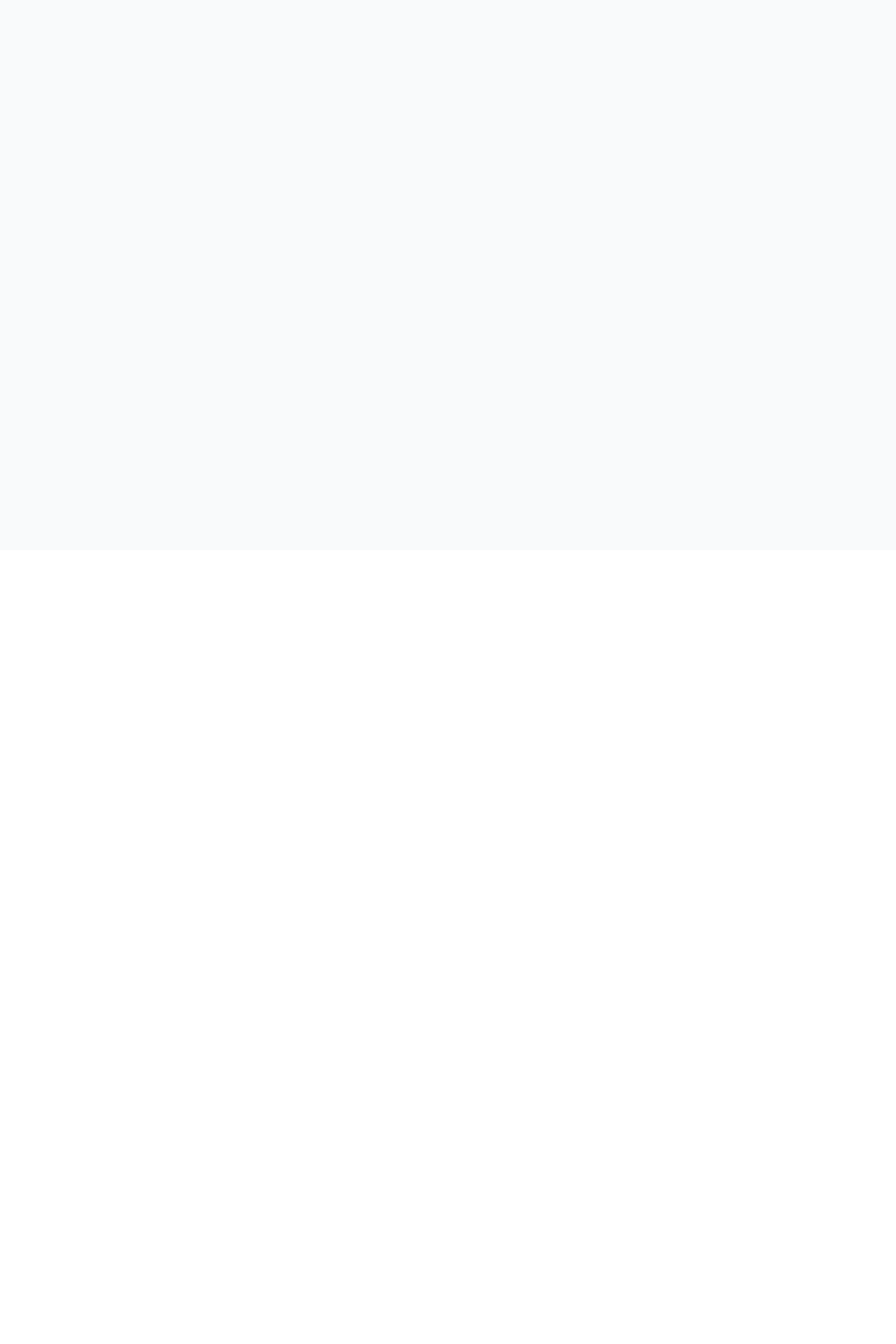
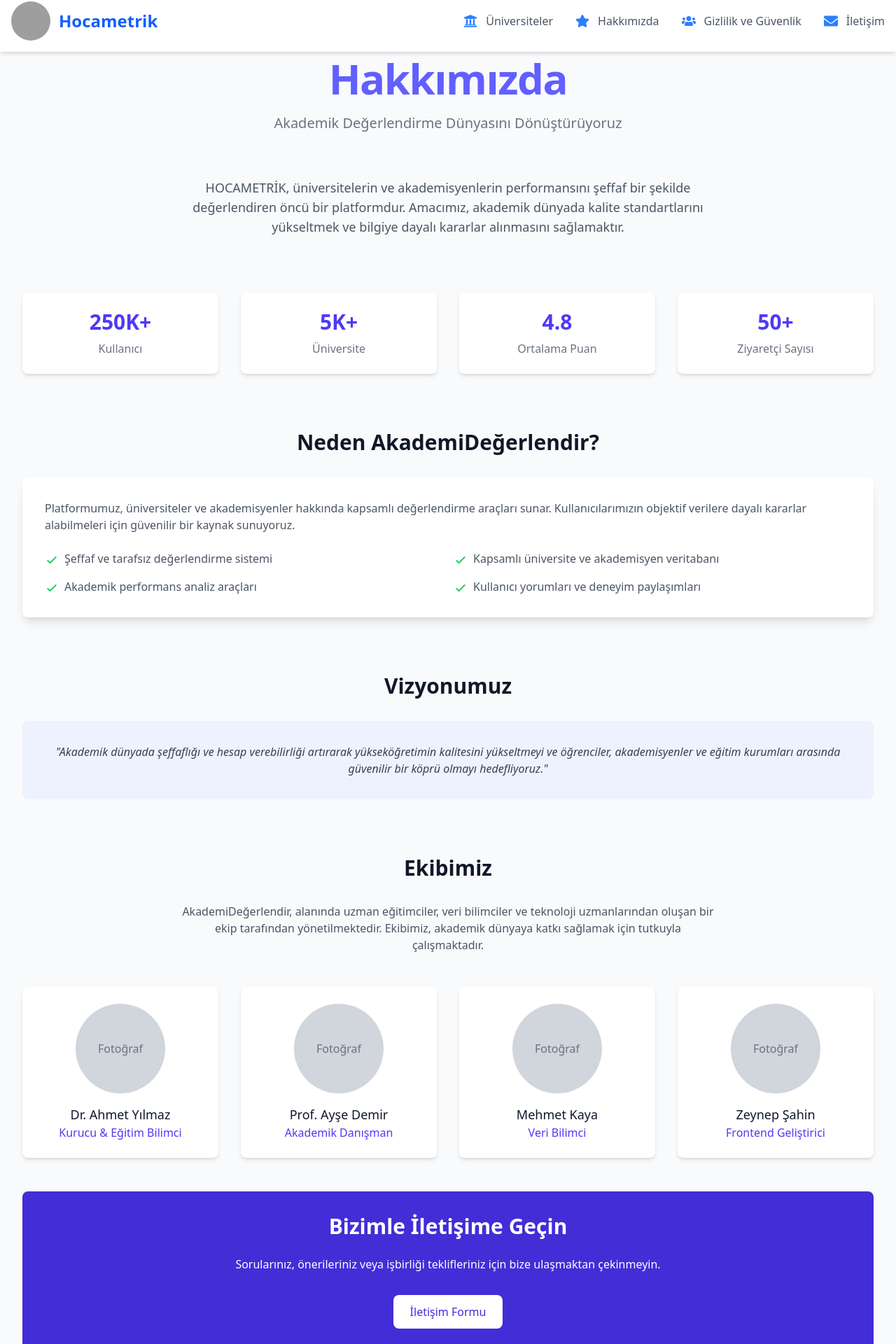
Before and after one commit to kalumian/Hocametrik-UI, a React (Vite) app in the folder Hocametrik-ui/: page /about in a window 1280 px wide. Before the commit this address had no page. Shown: the part 14-1934 px from the top of the page at 70% size. Before the commit the page ends 800 px from the top, so only its background shows below. Built offline with nearby package versions, Linux system fonts and the light colour scheme; grey boxes are pictures that could not be loaded.

Commit message:
page added

```diff
--- a/Hocametrik-ui/src/App.tsx
+++ b/Hocametrik-ui/src/App.tsx
@@ -11,6 +11,7 @@ import Faculties from './pages/Faculty/Faculties'
 import Academics from './pages/Academic/Academics'
 import Evaluations from './pages/Evaluation/Evaluations'
 import Contact from './pages/Contact/contact'
+import AboutPage from './pages/About/about'
 function App() {
 
   return (
@@ -18,6 +19,7 @@ function App() {
       <Routes>
         <Route path='/' element={<Home />} />
         <Route path='/contact' element={<MainLayout><Contact /></MainLayout>} />
+        <Route path='/about' element={<MainLayout><AboutPage /></MainLayout>} />
         <Route path='/universities' element={<MainLayout><Universities /></MainLayout>} />
         <Route path="/universities/:universityId/faculties" element={<MainLayout children={<Faculties />} />} />
         <Route path="/universities/:universityId/faculties/:facultyId/academics" element={<MainLayout children={<Academics />} />} />
--- a/Hocametrik-ui/src/components/Navbar/navLinks.ts
+++ b/Hocametrik-ui/src/components/Navbar/navLinks.ts
@@ -3,7 +3,7 @@ import { IconType } from 'react-icons/lib';
 
 const navLinks = [
   { id: 0, name: 'Üniversiteler', href: '/universities', icon: FaUniversity },
-  { id: 1, name: 'Platform Özellikleri', href: '#', icon: FaStar },
+  { id: 1, name: 'Hakkımızda', href: '/about', icon: FaStar },
   { id: 2, name: 'Gizlilik ve Güvenlik', href: '#', icon: FaUsers },
   { id: 4, name: 'İletişim', href: '/contact', icon: FaEnvelope },
 ]
--- /dev/null
+++ b/Hocametrik-ui/src/pages/About/about.tsx
@@ -0,0 +1,141 @@
+import React from 'react';
+
+const AboutPage: React.FC = () => {
+    return (
+        <div className="min-h-screen bg-gray-50 py-12 px-4 sm:px-6 lg:px-8 mt-12">
+            <div className="max-w-7xl mx-auto">
+                {/* Başlık */}
+                <div className="text-center mb-16">
+                    <h1 className="text-3xl font-extrabold text-indigo-500 sm:text-5xl sm:tracking-tight lg:text-6xl">
+                        Hakkımızda
+                    </h1>
+                    <p className="mt-5 max-w-xl mx-auto text-xl text-gray-500">
+                        Akademik Değerlendirme Dünyasını Dönüştürüyoruz
+                    </p>
+                </div>
+
+                {/* Giriş */}
+                <div className="mb-20 text-center">
+                    <p className="text-lg text-gray-600 max-w-3xl mx-auto">
+                        HOCAMETRİK, üniversitelerin ve akademisyenlerin performansını şeffaf bir şekilde
+                        değerlendiren öncü bir platformdur. Amacımız, akademik dünyada kalite standartlarını
+                        yükseltmek ve bilgiye dayalı kararlar alınmasını sağlamaktır.
+                    </p>
+                </div>
+
+                {/* İstatistikler */}
+                <div className="grid grid-cols-2 md:grid-cols-4 gap-8 mb-20 text-center">
+                    <div className="bg-white p-6 rounded-lg shadow-md">
+                        <p className="text-3xl font-bold text-indigo-600">250K+</p>
+                        <p className="text-gray-500 mt-2">Kullanıcı</p>
+                    </div>
+                    <div className="bg-white p-6 rounded-lg shadow-md">
+                        <p className="text-3xl font-bold text-indigo-600">5K+</p>
+                        <p className="text-gray-500 mt-2">Üniversite</p>
+                    </div>
+                    <div className="bg-white p-6 rounded-lg shadow-md">
+                        <p className="text-3xl font-bold text-indigo-600">4.8</p>
+                        <p className="text-gray-500 mt-2">Ortalama Puan</p>
+                    </div>
+                    <div className="bg-white p-6 rounded-lg shadow-md">
+                        <p className="text-3xl font-bold text-indigo-600">50+</p>
+                        <p className="text-gray-500 mt-2">Ziyaretçi Sayısı</p>
+                    </div>
+                </div>
+
+                {/* Neden Biz? */}
+                <div className="mb-20">
+                    <h2 className="text-3xl font-bold text-gray-900 mb-8 text-center">Neden AkademiDeğerlendir?</h2>
+                    <div className="bg-white p-8 rounded-lg shadow-lg">
+                        <p className="text-gray-600 mb-6">
+                            Platformumuz, üniversiteler ve akademisyenler hakkında kapsamlı değerlendirme araçları sunar.
+                            Kullanıcılarımızın objektif verilere dayalı kararlar alabilmeleri için güvenilir bir kaynak sunuyoruz.
+                        </p>
+                        <ul className="grid grid-cols-1 md:grid-cols-2 gap-4">
+                            <li className="flex items-start">
+                                <svg className="h-5 w-5 text-green-500 mt-1 mr-2" fill="none" viewBox="0 0 24 24" stroke="currentColor">
+                                    <path strokeLinecap="round" strokeLinejoin="round" strokeWidth={2} d="M5 13l4 4L19 7" />
+                                </svg>
+                                <span className="text-gray-600">Şeffaf ve tarafsız değerlendirme sistemi</span>
+                            </li>
+                            <li className="flex items-start">
+                                <svg className="h-5 w-5 text-green-500 mt-1 mr-2" fill="none" viewBox="0 0 24 24" stroke="currentColor">
+                                    <path strokeLinecap="round" strokeLinejoin="round" strokeWidth={2} d="M5 13l4 4L19 7" />
+                                </svg>
+                                <span className="text-gray-600">Kapsamlı üniversite ve akademisyen veritabanı</span>
+                            </li>
+                            <li className="flex items-start">
+                                <svg className="h-5 w-5 text-green-500 mt-1 mr-2" fill="none" viewBox="0 0 24 24" stroke="currentColor">
+                                    <path strokeLinecap="round" strokeLinejoin="round" strokeWidth={2} d="M5 13l4 4L19 7" />
+                                </svg>
+                                <span className="text-gray-600">Akademik performans analiz araçları</span>
+                            </li>
+                            <li className="flex items-start">
+                                <svg className="h-5 w-5 text-green-500 mt-1 mr-2" fill="none" viewBox="0 0 24 24" stroke="currentColor">
+                                    <path strokeLinecap="round" strokeLinejoin="round" strokeWidth={2} d="M5 13l4 4L19 7" />
+                                </svg>
+                                <span className="text-gray-600">Kullanıcı yorumları ve deneyim paylaşımları</span>
+                            </li>
+                        </ul>
+                    </div>
+                </div>
+
+                {/* Vizyonumuz */}
+                <div className="mb-20">
+                    <h2 className="text-3xl font-bold text-gray-900 mb-8 text-center">Vizyonumuz</h2>
+                    <div className="bg-indigo-50 p-8 rounded-lg">
+                        <p className="text-gray-700 italic text-center">
+                            "Akademik dünyada şeffaflığı ve hesap verebilirliği artırarak yükseköğretimin kalitesini
+                            yükseltmeyi ve öğrenciler, akademisyenler ve eğitim kurumları arasında güvenilir bir
+                            köprü olmayı hedefliyoruz."
+                        </p>
+                    </div>
+                </div>
+
+                {/* Ekibimiz */}
+                <div className="mb-12">
+                    <h2 className="text-3xl font-bold text-gray-900 mb-8 text-center">Ekibimiz</h2>
+                    <p className="text-gray-600 text-center max-w-3xl mx-auto mb-12">
+                        AkademiDeğerlendir, alanında uzman eğitimciler, veri bilimciler ve teknoloji uzmanlarından
+                        oluşan bir ekip tarafından yönetilmektedir. Ekibimiz, akademik dünyaya katkı sağlamak için
+                        tutkuyla çalışmaktadır.
+                    </p>
+                    <div className="grid grid-cols-1 sm:grid-cols-2 lg:grid-cols-4 gap-8">
+                        {[
+                            { name: 'Dr. Ahmet Yılmaz', role: 'Kurucu & Eğitim Bilimci', img: '/team/ahmet.jpg' },
+                            { name: 'Prof. Ayşe Demir', role: 'Akademik Danışman', img: '/team/ayse.jpg' },
+                            { name: 'Mehmet Kaya', role: 'Veri Bilimci', img: '/team/mehmet.jpg' },
+                            { name: 'Zeynep Şahin', role: 'Frontend Geliştirici', img: '/team/zeynep.jpg' },
+                        ].map((member, index) => (
+                            <div key={index} className="bg-white p-6 rounded-lg shadow-md text-center">
+                                <div className="h-32 w-32 mx-auto mb-4 rounded-full bg-gray-200 overflow-hidden">
+                                    {/* Gerçek projede burada resim olacak */}
+                                    <div className="h-full w-full bg-gray-300 flex items-center justify-center text-gray-500">
+                                        Fotoğraf
+                                    </div>
+                                </div>
+                                <h3 className="text-lg font-medium text-gray-900">{member.name}</h3>
+                                <p className="text-indigo-600">{member.role}</p>
+                            </div>
+                        ))}
+                    </div>
+                </div>
+
+                {/* İletişim */}
+                <div className="bg-indigo-700 rounded-lg p-8 text-white">
+                    <h2 className="text-3xl font-bold mb-6 text-center">Bizimle İletişime Geçin</h2>
+                    <p className="text-center mb-8 max-w-2xl mx-auto">
+                        Sorularınız, önerileriniz veya işbirliği teklifleriniz için bize ulaşmaktan çekinmeyin.
+                    </p>
+                    <div className="flex justify-center">
+                        <button className="bg-white text-indigo-700 px-6 py-3 rounded-lg font-medium hover:bg-gray-100 transition duration-300">
+                            <a href="/contact">İletişim Formu</a>
+                        </button>
+                    </div>
+                </div>
+            </div>
+        </div>
+    );
+};
+
+export default AboutPage;
```
Also changed, not shown: Hocametrik-ui/src/pages/Contact/contact.tsx (+24 -39 lines).
